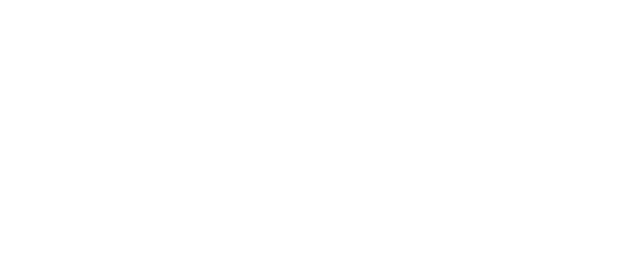
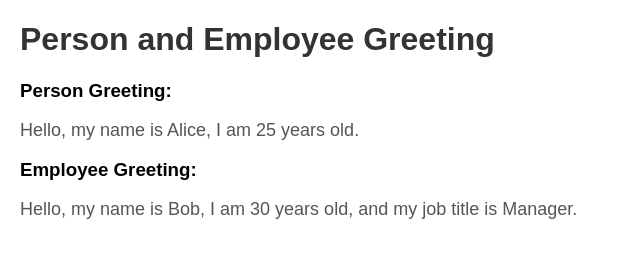
Before and after one commit to acciojob/inheriting-person-for-employee-jobs-salonibansod, a website: page main.html in a window 1280 px wide. Shown: the whole page, without its empty margins (0-640 px from the left). Drawn offline with Linux system fonts and the light colour scheme.

Commit message:
created a submission

```diff
--- a/main.html
+++ b/main.html
@@ -1,16 +1,36 @@
 <!DOCTYPE html>
-
 <html>
 
 <head>
-	<link rel="stylesheet" href="styles.css">
+    <link rel="stylesheet" href="styles.css">
+    <title>Person and Employee Classes</title>
 </head>
 
 <body>
-	<!-- the entire body must be written by student -->
-    <script type="text/javascript" src="./script.js">
-</script>
+    <h1>Person and Employee Greeting</h1>
+    <div>
+        <h3>Person Greeting:</h3>
+        <p id="person-greet"></p>
+    </div>
+    <div>
+        <h3>Employee Greeting:</h3>
+        <p id="employee-greet"></p>
+    </div>
 
+    <script type="text/javascript" src="./script.js"></script>
+    <script>
+        // Creating an instance of Person
+        const person = new Person("Alice", 25);
+        person.greet();
+
+        // Creating an instance of Employee
+        const employee = new Employee("Bob", 30, "Manager");
+        employee.jobGreet();
+
+        // Displaying the greetings on the web page
+        document.getElementById("person-greet").textContent = `Hello, my name is ${person.name}, I am ${person.age} years old.`;
+        document.getElementById("employee-greet").textContent = `Hello, my name is ${employee.name}, I am ${employee.age} years old, and my job title is ${employee.jobTitle}.`;
+    </script>
 </body>
 
 </html>
--- a/script.js
+++ b/script.js
@@ -1,7 +1,27 @@
-// complete this js code
-function Person(name, age) {}
 
-function Employee(name, age, jobTitle) {}
+// Person class
+function Person(name, age) {
+    this.name = name;
+    this.age = age;
+}
+
+Person.prototype.greet = function() {
+    console.log(`Hello, my name is ${this.name}, I am ${this.age} years old.`);
+};
+
+// Employee class inheriting from Person
+function Employee(name, age, jobTitle) {
+    Person.call(this, name, age); // Call the parent constructor
+    this.jobTitle = jobTitle;
+}
+
+// Inheriting methods from Person
+Employee.prototype = Object.create(Person.prototype);
+Employee.prototype.constructor = Employee;
+
+Employee.prototype.jobGreet = function() {
+    console.log(`Hello, my name is ${this.name}, I am ${this.age} years old, and my job title is ${this.jobTitle}.`);
+};
 
 // Do not change code below this line
 window.Person = Person;
--- a/styles.css
+++ b/styles.css
@@ -1 +1,18 @@
 /*  your css code here. If applicable */
+body {
+    font-family: Arial, sans-serif;
+    margin: 20px;
+}
+
+h1 {
+    color: #333;
+}
+
+h3 {
+    margin: 10px 0;
+}
+
+p {
+    color: #555;
+    font-size: 18px;
+}
```
